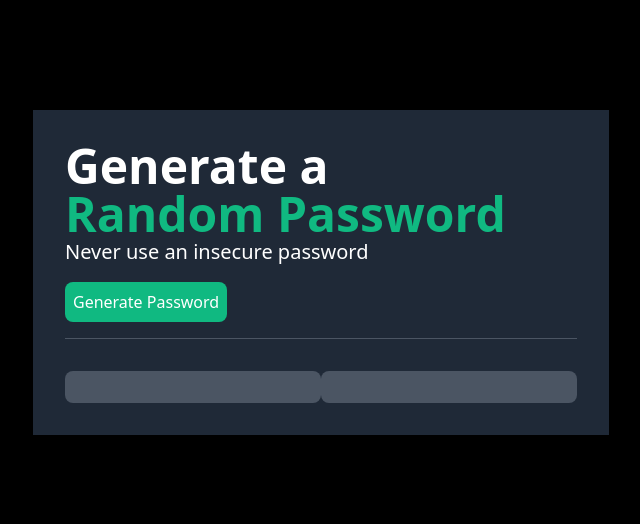
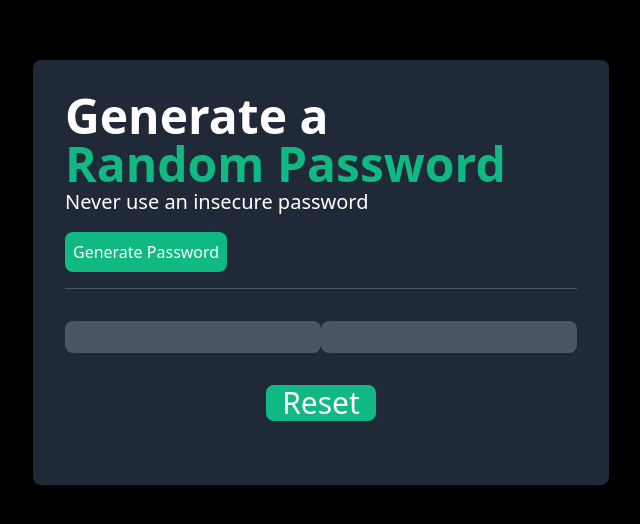
Before and after one commit to just-vicky/Password_Generator, a plain HTML site: page index.html in a window 1280 px wide. Shown: the part 128-652 px from the top of the page, without its empty margins (319-959 px from the left). Drawn offline with nearby package versions, Linux system fonts and the light colour scheme.

Commit message:
Add reset button

```diff
--- a/index.html
+++ b/index.html
@@ -3,7 +3,7 @@
       <script src="https://cdn.tailwindcss.com"></script>
     </head>
     <body class="flex justify-center items-center bg-black">
-        <div class="container mx-96 p-8 bg-gray-800">
+        <div class="container rounded-lg mx-96 p-8 bg-gray-800">
           <h1 class="text-white text-5xl font-black">Generate a </h1>
           <h1 class="text-emerald-500 text-5xl font-black">Random Password</h1>
           <p class="text-xl text-white">Never use an insecure password</p>
@@ -14,6 +14,9 @@
             <p id="first-ps" class="bg-gray-600 rounded-lg h-8 w-64 text-center text-white text-xl"></p>
             <p id="second-ps" class="bg-gray-600 rounded-lg h-8 w-64 text-center text-white text-xl"></p>
           </div>
+          <div class="flex justify-center">
+            <button class="text-white text-3xl bg-emerald-500 px-4 rounded-lg my-8" onclick="clearText()">Reset</button>
+          </div>
         </div>
         <script src="index.js"></script>
     </body>
--- a/index.js
+++ b/index.js
@@ -24,12 +24,9 @@ function generate(){
   secondPass.textContent = password2
 }
 
-// function generate2(){
-//   let password = ""
-//   for(let i = 0; i < passwordLength; i++){
-//     console.log(i);
-//     console.log(randomChar());
-//     password += randomChar()
-//   }
-//   return secondPass.textContent = password
-// }
+function clearText() {
+  password = " "
+  firstPass.textContent = password
+  secondPass.textContent = password
+  console.log(firstPass.textContent)
+}
```
